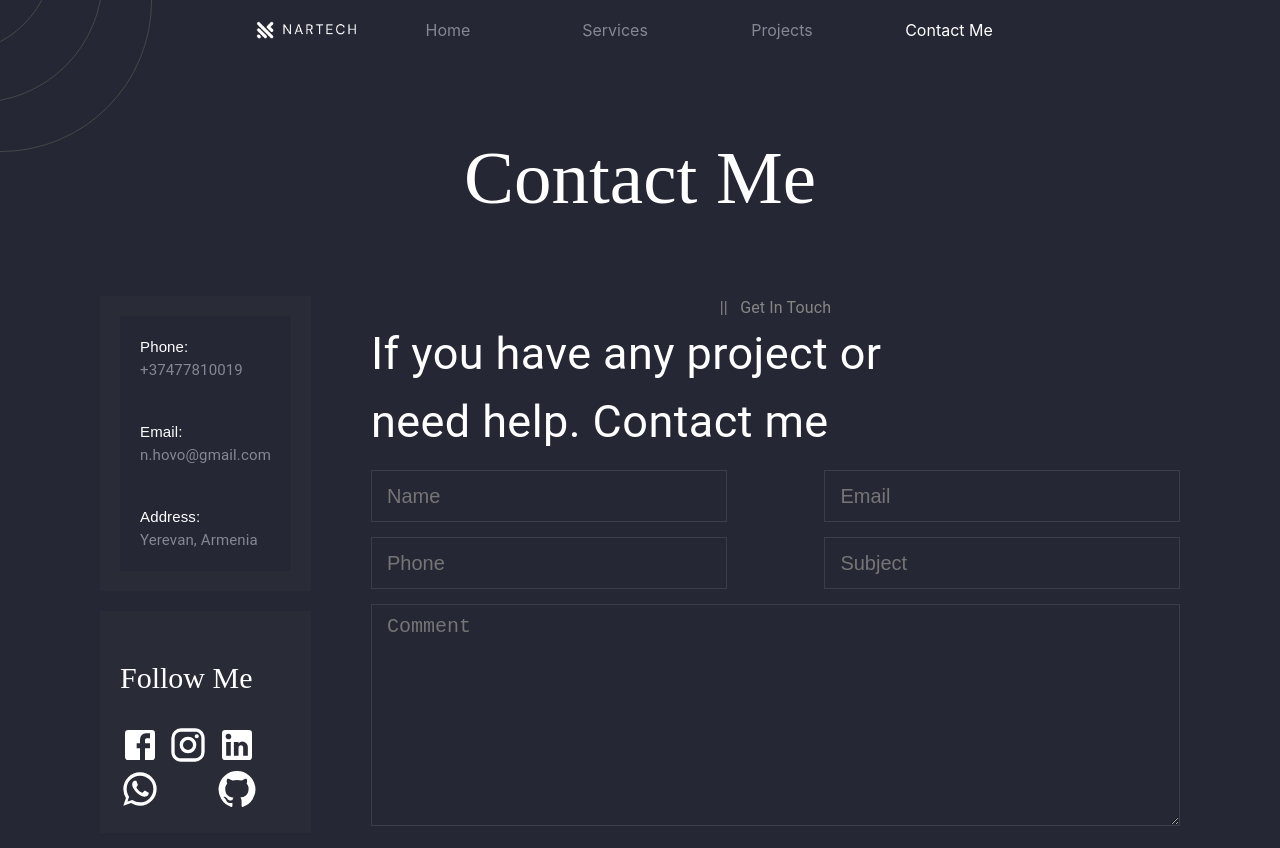
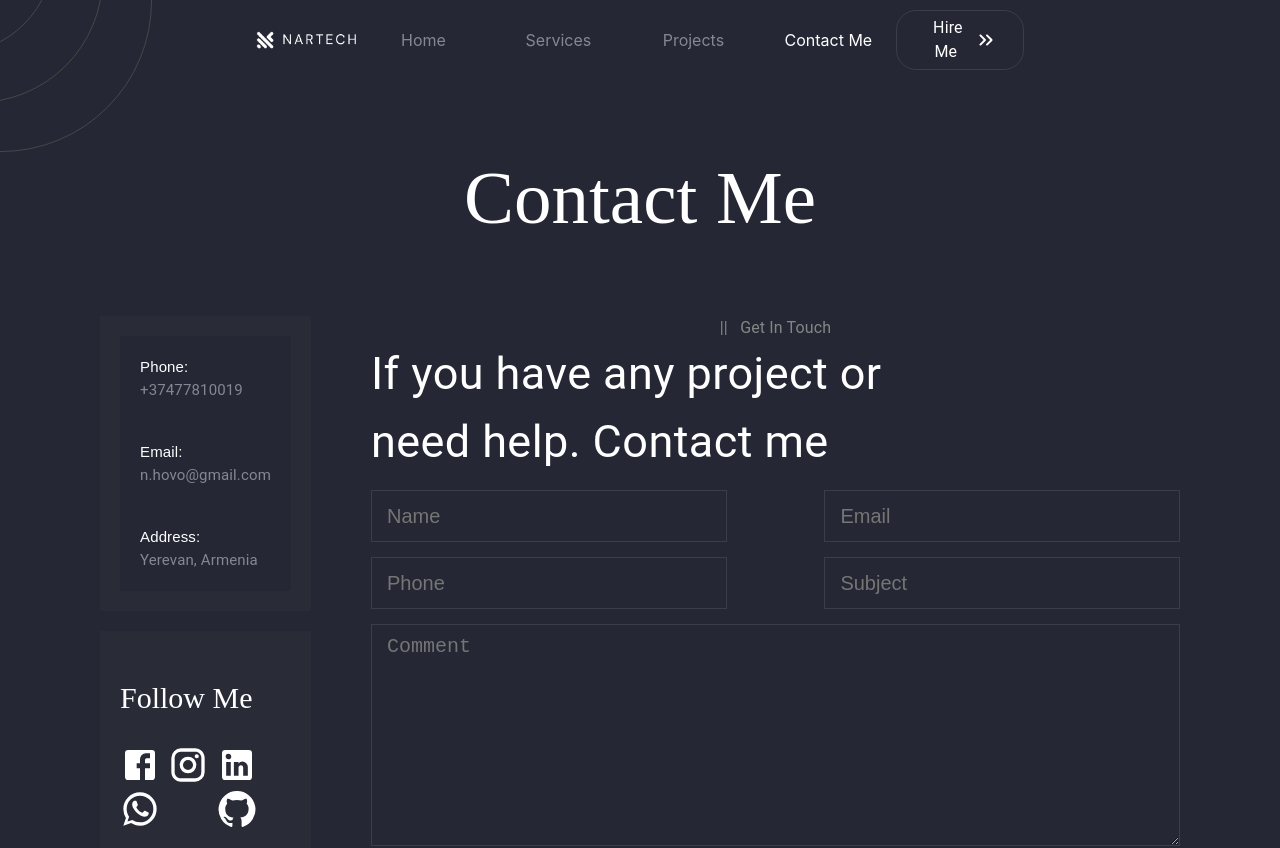
Before and after one commit to NHovhanisyan/NHovhanisyan, a React (Create React App) app: page /contact-me in a window 1280 px wide. Shown: the top 848 px of the page. Built offline with nearby package versions, Linux system fonts and the light colour scheme.

Commit message:
updated header

```diff
--- a/src/components/features/Header/index.tsx
+++ b/src/components/features/Header/index.tsx
@@ -1,9 +1,13 @@
 import { useState } from 'react'
+import { useNavigate } from 'react-router'
 import MenuIcon from '@mui/icons-material/Menu'
 import { useTheme } from '@mui/material/styles'
 import useMediaQuery from '@mui/material/useMediaQuery'
+import { Typography } from '@material-ui/core'
 import { Box, IconButton } from '@mui/material'
+import KeyboardDoubleArrowRightRoundedIcon from '@mui/icons-material/KeyboardDoubleArrowRightRounded'
 import logo from '../../../assets/Logo/NarTech.png'
+import { Button } from '../../shared/Button'
 import { NavLinks } from '../../../utils/Navbar/constants'
 import { NavBarLink } from '../../shared/NavLink'
 import DrawerComponent from '../../shared/Drawer'
@@ -13,6 +17,7 @@ import styles from './styles.module.scss'
 export const Header = () => {
   const [isDrawerOpen, setIsDrawerOpen] = useState(false)
 
+  const navigate = useNavigate()
   const theme = useTheme()
   const isMediumScreen = useMediaQuery(theme.breakpoints.down('md'))
 
@@ -23,10 +28,22 @@ export const Header = () => {
       <Box className={styles.content}>
         {!isMediumScreen ? (
           <>
-            <img className={styles.logo} src={logo} alt="logo" />
+            <img
+              className={styles.logo}
+              src={logo}
+              alt="logo"
+              onClick={() => navigate('/')}
+            />
             {NavLinks.map((link) => (
               <NavBarLink key={link.path} {...link} />
             ))}
+            <Button
+              style={{ marginTop: 0, padding: '8px 25px' }}
+              onClick={() => navigate('contact-me')}
+            >
+              <Typography>Hire Me&nbsp;</Typography>
+              <KeyboardDoubleArrowRightRoundedIcon />
+            </Button>
           </>
         ) : (
           <IconButton onClick={() => setIsDrawerOpen(true)}>
@@ -42,11 +59,7 @@ export const Header = () => {
         variant="persistent"
       >
         {NavLinks.map((link) => (
-          <NavBarLink
-            key={link.path}
-            {...link}
-            onClick={handleClose}
-          />
+          <NavBarLink key={link.path} {...link} onClick={handleClose} />
         ))}
       </DrawerComponent>
     </Box>
--- a/src/components/features/Header/styles.module.scss
+++ b/src/components/features/Header/styles.module.scss
@@ -2,7 +2,7 @@
   position: sticky;
   width: 60%;
   background-color: #252734;
-  min-height: 60px;
+  min-height: 80px;
   display: flex;
   justify-content: center;
 
--- a/src/components/shared/Button/index.tsx
+++ b/src/components/shared/Button/index.tsx
@@ -6,11 +6,21 @@ type ButtonProps = {
   title?: string
   children?: ReactNode
   onClick?: () => void
+  style?: React.CSSProperties
 }
 
-export const Button: React.FC<ButtonProps> = ({ title, children, onClick }) => {
+export const Button: React.FC<ButtonProps> = ({
+  style,
+  title,
+  children,
+  onClick,
+}) => {
   return (
-    <button className={styles.button} onClick={onClick || undefined}>
+    <button
+      style={style}
+      className={styles.button}
+      onClick={onClick || undefined}
+    >
       {title || children}
     </button>
   )
```
